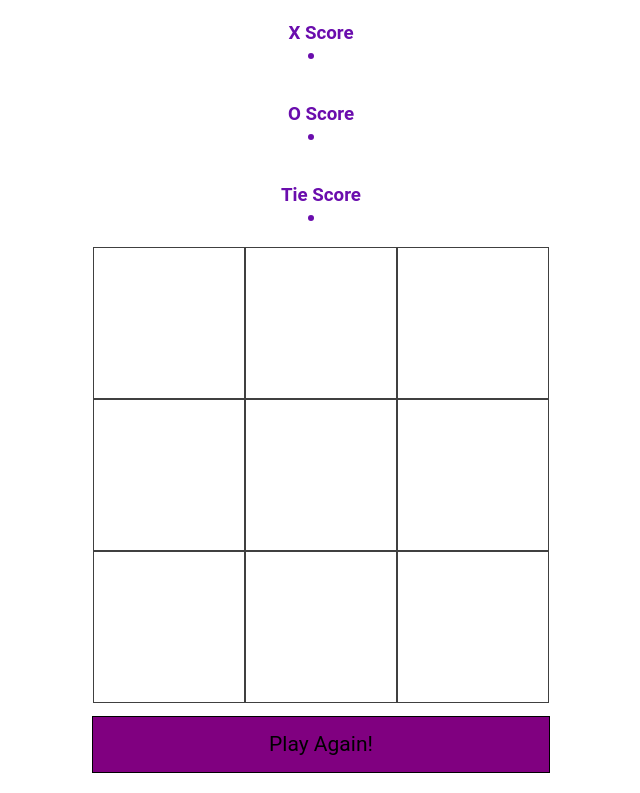
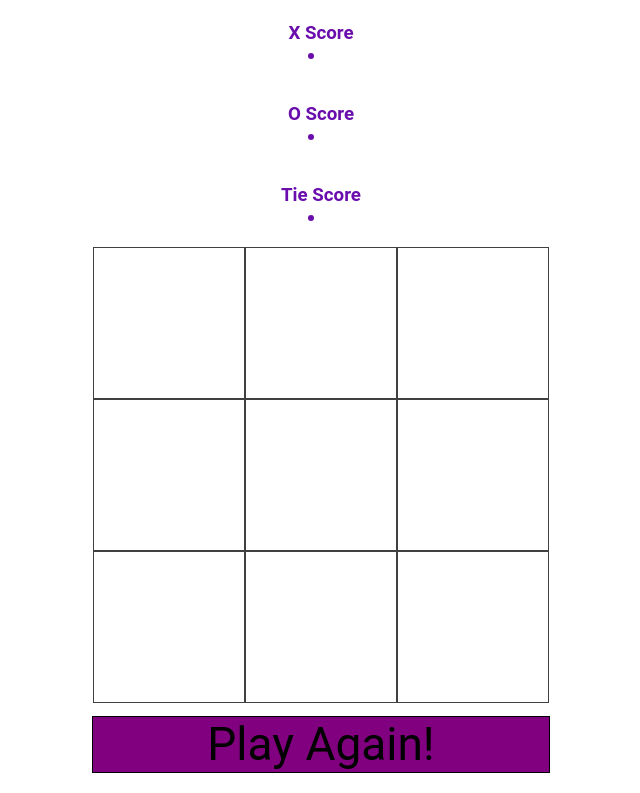
Before and after one commit to nneuhaus/pset-8, a plain HTML site: page index.html in a window 1280 px wide. Shown: the part 250-1043 px from the top of the page, without its empty margins (319-959 px from the left). Drawn offline with Linux system fonts and the light colour scheme.

Commit message:
make it pretty

```diff
--- a/css/styles.css
+++ b/css/styles.css
@@ -68,7 +68,7 @@ h2 {
   background-color: purple;
   border: 1px solid black;
   color: black;
-  font-size: 21px;
+  font-size: 46px;
   line-height: 55px;
   margin: 1%;
   text-align: center;
```
